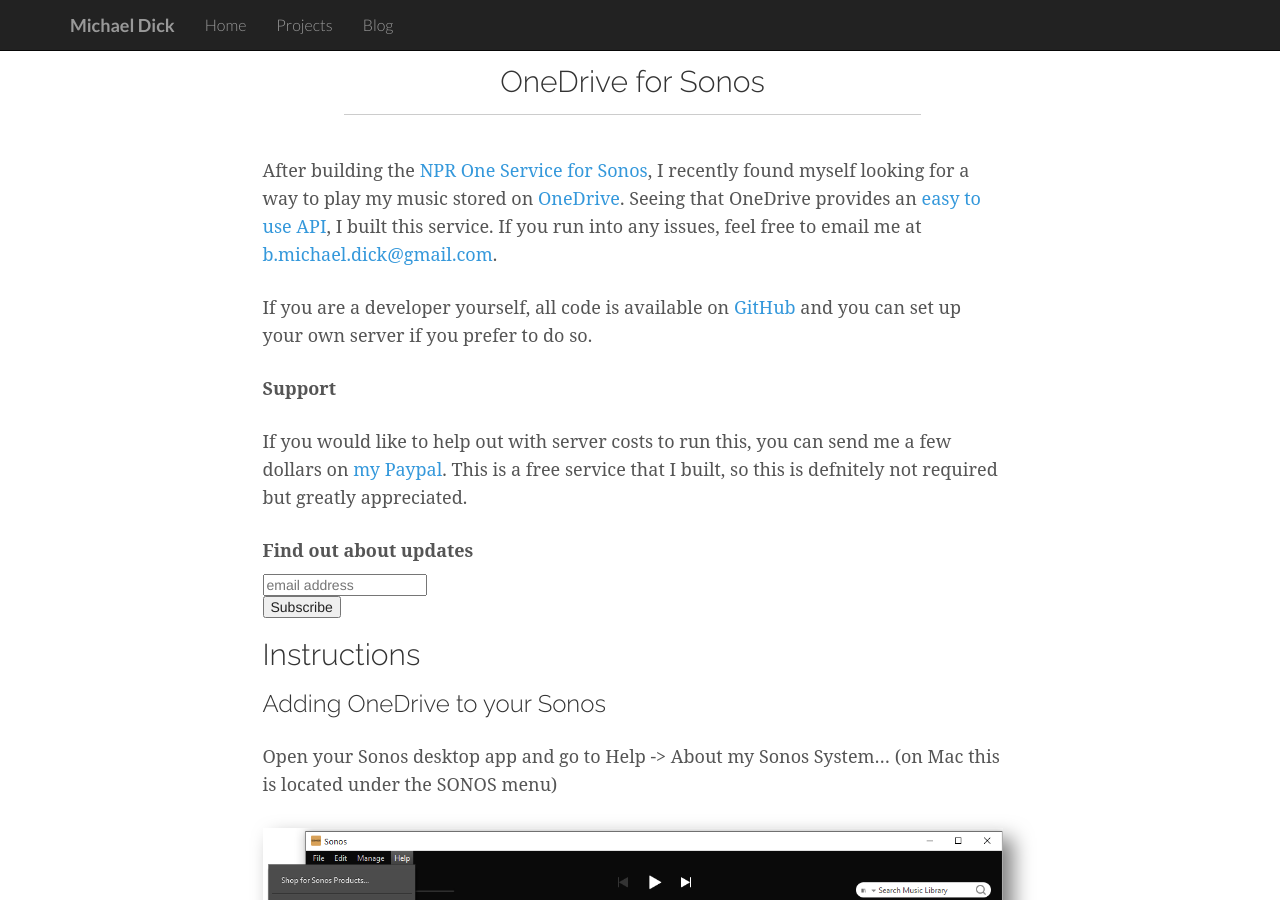
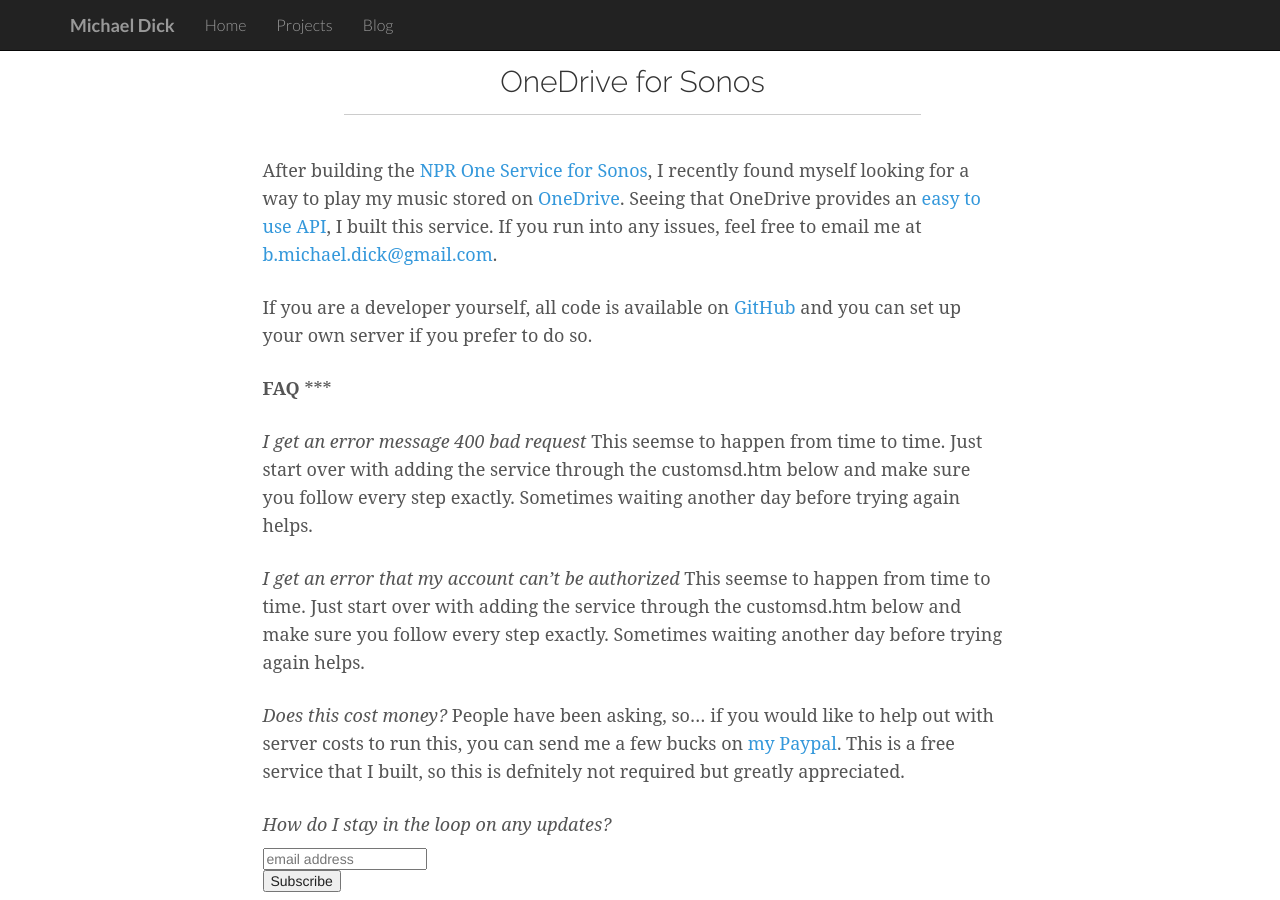
Before and after one commit to bertique/bertique.github.io, a Jekyll site: the page built from sonosonedrive.md, in a window 1280 px wide and 900 px high. Built offline with Jekyll 4.4.1, drawn with Linux system fonts in a browser that asks for light colours; comment, search, counter and statistics services are not loaded.

Commit message:
Added FAQ

```diff
--- a/sonosonedrive.md
+++ b/sonosonedrive.md
@@ -13,11 +13,19 @@
 
 If you are a developer yourself, all code is available on [GitHub](https://github.com/bertique/SonosOneDriveServer) and you can set up your own server if you prefer to do so.
 
-**Support**
+**FAQ**
+***
 
-If you would like to help out with server costs to run this, you can send me a few dollars on [my Paypal](https://paypal.me/michaeldick99). This is a free service that I built, so this is defnitely not required but greatly appreciated.
+***I get an error message 400 bad request***
+This seemse to happen from time to time. Just start over with adding the service through the customsd.htm below and make sure you follow every step exactly. Sometimes waiting another day before trying again helps.
 
-**Find out about updates**
+***I get an error that my account can't be authorized***
+This seemse to happen from time to time. Just start over with adding the service through the customsd.htm below and make sure you follow every step exactly. Sometimes waiting another day before trying again helps.
+
+***Does this cost money?***
+People have been asking, so... if you would like to help out with server costs to run this, you can send me a few bucks on [my Paypal](https://paypal.me/michaeldick99){:target="_blank"}. This is a free service that I built, so this is defnitely not required but greatly appreciated.
+
+***How do I stay in the loop on any updates?***
 
 <!-- Begin MailChimp Signup Form -->
 <link href="//cdn-images.mailchimp.com/embedcode/slim-081711.css" rel="stylesheet" type="text/css">
@@ -44,7 +52,7 @@
 <!--End mc_embed_signup-->
 
 ## Instructions
-
+***
 ### Adding OneDrive to your Sonos
 
 Open your Sonos desktop app and go to Help ->  About my Sonos System... (on Mac this is located under the SONOS menu)
```
Also changed, not shown: sonosnpr.md (+17 -5 lines).
